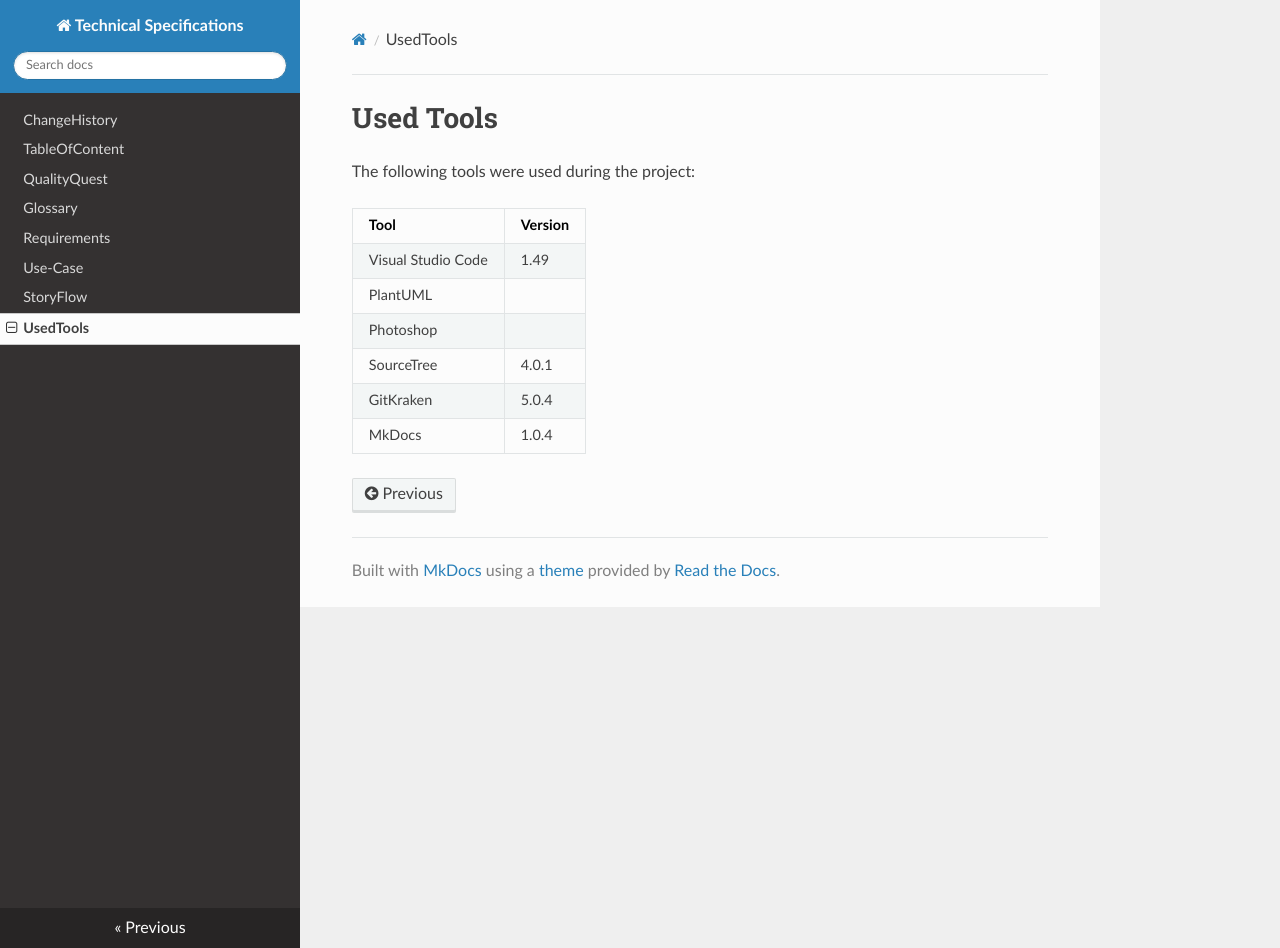
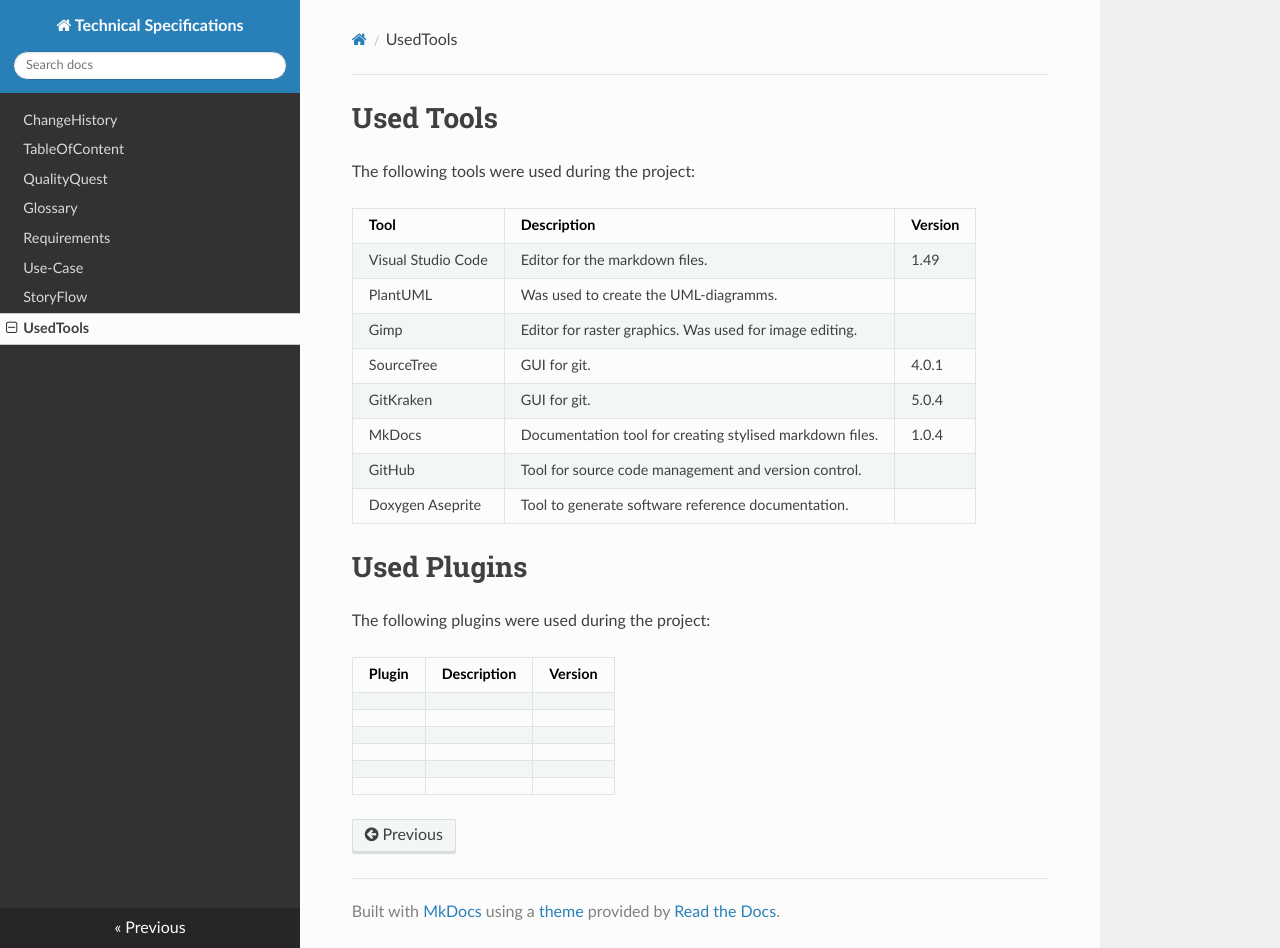
Before and after one commit to Brotenko/QualityQuest, an MkDocs documentation site: the page built from Docs/Technical Specifications/docs/usedtools.md, in a window 1280 px wide and 948 px high. Built offline with MkDocs 1.6.1, drawn with Linux system fonts in a browser that asks for light colours; nearby versions of some CDN libraries.

Commit message:
Added a few tools and descriptions.

```diff
--- a/Docs/Technical Specifications/docs/usedtools.md
+++ b/Docs/Technical Specifications/docs/usedtools.md
@@ -2,11 +2,28 @@
 
 The following tools were used during the project:
 
-| Tool | Version|
-|:-----|--------|
-| Visual Studio Code | 1.49|
-| PlantUML | |
-| Photoshop | |
-|SourceTree | 4.0.1 |
-| GitKraken | 5.0.4 |
-| MkDocs | 1.0.4 |
+| Tool | Description | Version|
+|:-----|:----|:----|
+| Visual Studio Code | Editor for the markdown files. | 1.49|
+| PlantUML | Was used to create the UML-diagramms. |
+| Gimp | Editor for raster graphics. Was used for image editing. |
+|SourceTree | GUI for git. | 4.0.1 |
+| GitKraken | GUI for git. | 5.0.4 |
+| MkDocs | Documentation tool for creating stylised markdown files.| 1.0.4 |
+| GitHub| Tool for source code management and version control. | |
+| Doxygen Aseprite | Tool to generate software reference documentation.
+
+
+
+# Used Plugins
+
+The following plugins were used during the project:
+
+| Plugin | Description | Version|
+|:-----|:----|:----|
+|  | | |
+|  | | |
+|  | | |
+|  | | |
+|  | | |
+|  | | |
```
